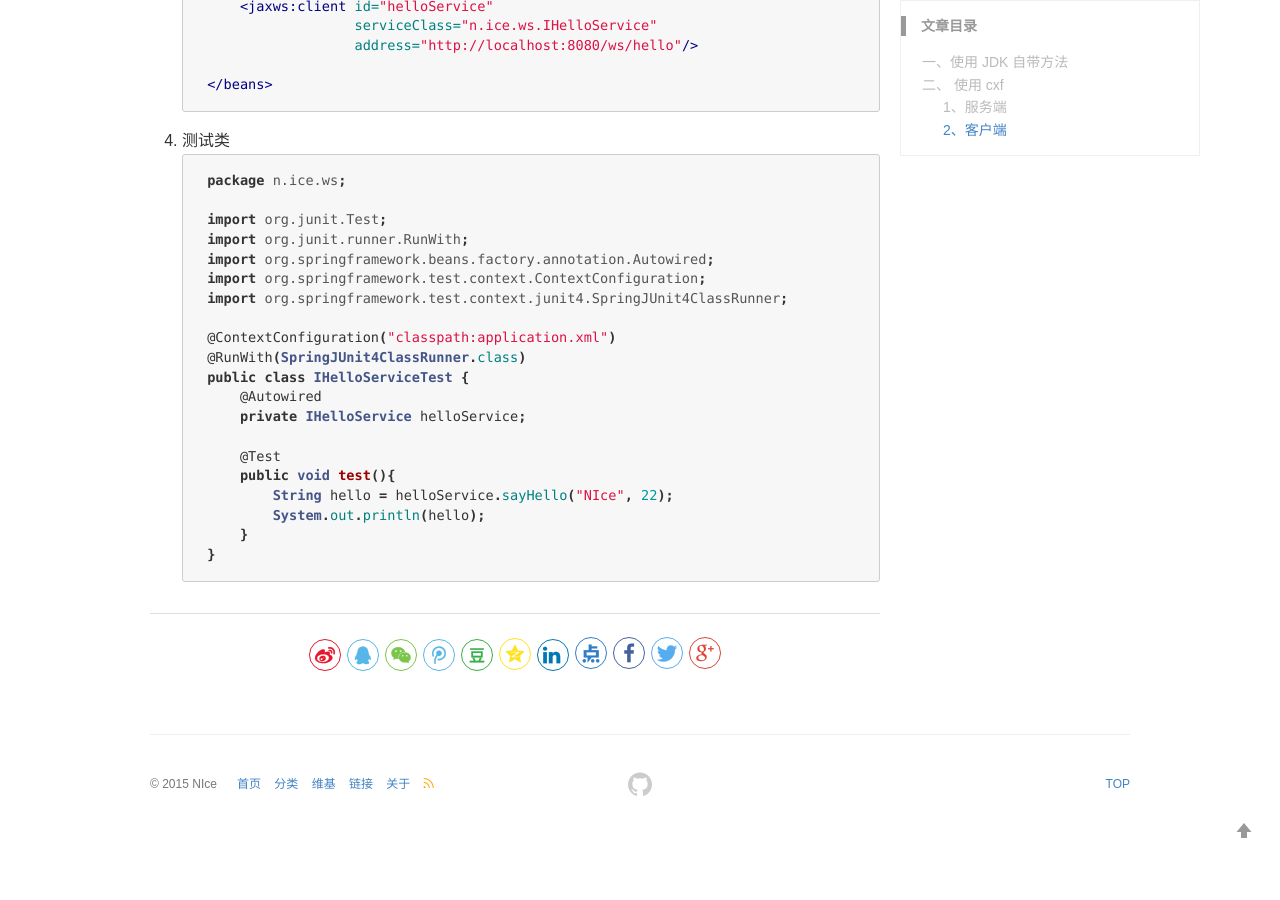
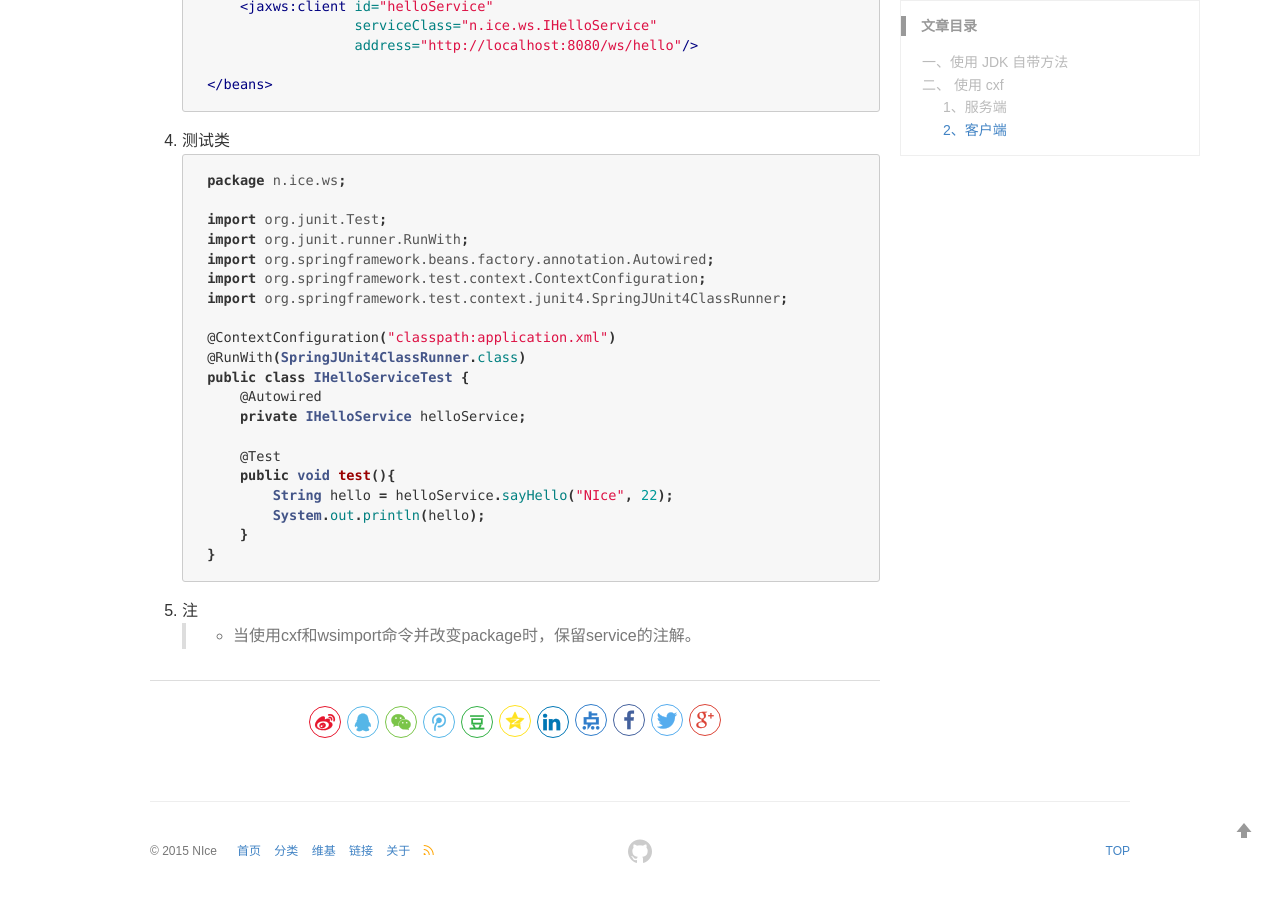
Before and after one commit to XiangQian0918/XiangQian0918.github.io, a Jekyll site: the page built from _posts/2018-09-02-Web-Service.md, in a window 1280 px wide and 900 px high, scrolled down 4695 px. Built offline with Jekyll 4.4.1, drawn with Linux system fonts in a browser that asks for light colours; before the commit the page ends 5528 px from its top, so only the background shows below that.

Commit message:
更新 Web Service 的注意事项

````diff
--- a/_posts/2018-09-02-Web-Service.md
+++ b/_posts/2018-09-02-Web-Service.md
@@ -245,3 +245,6 @@ keywords: java, web service
         }
     }
     ```
+
+1. 注
+    > * 当使用cxf和wsimport命令并改变package时，保留service的注解。
````
